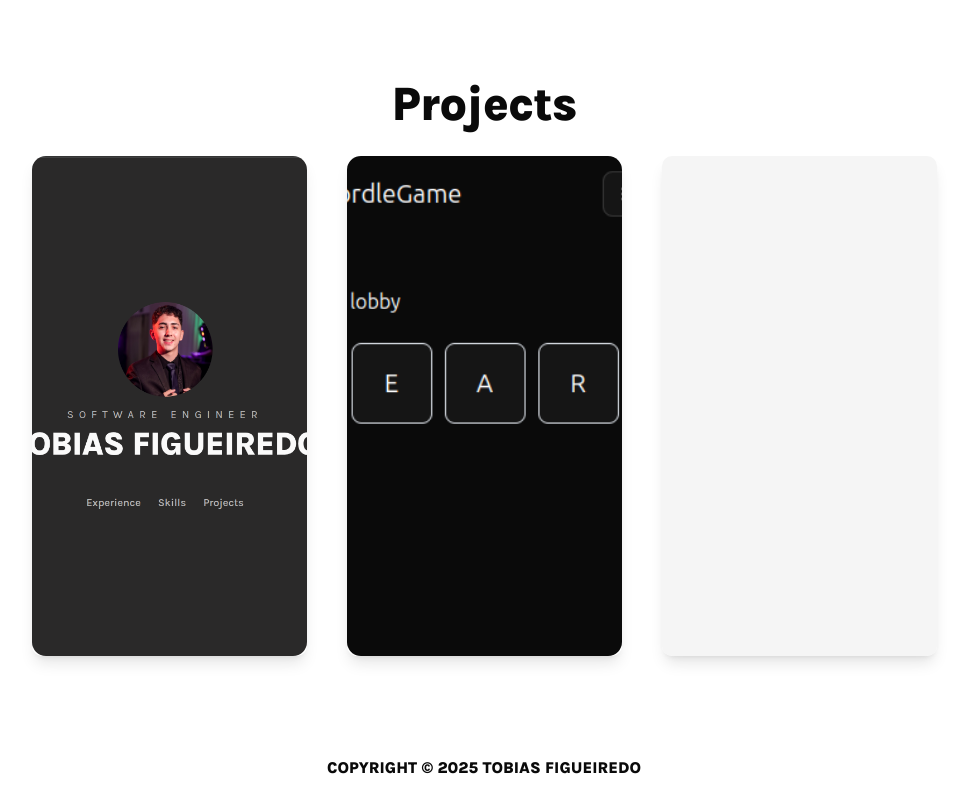
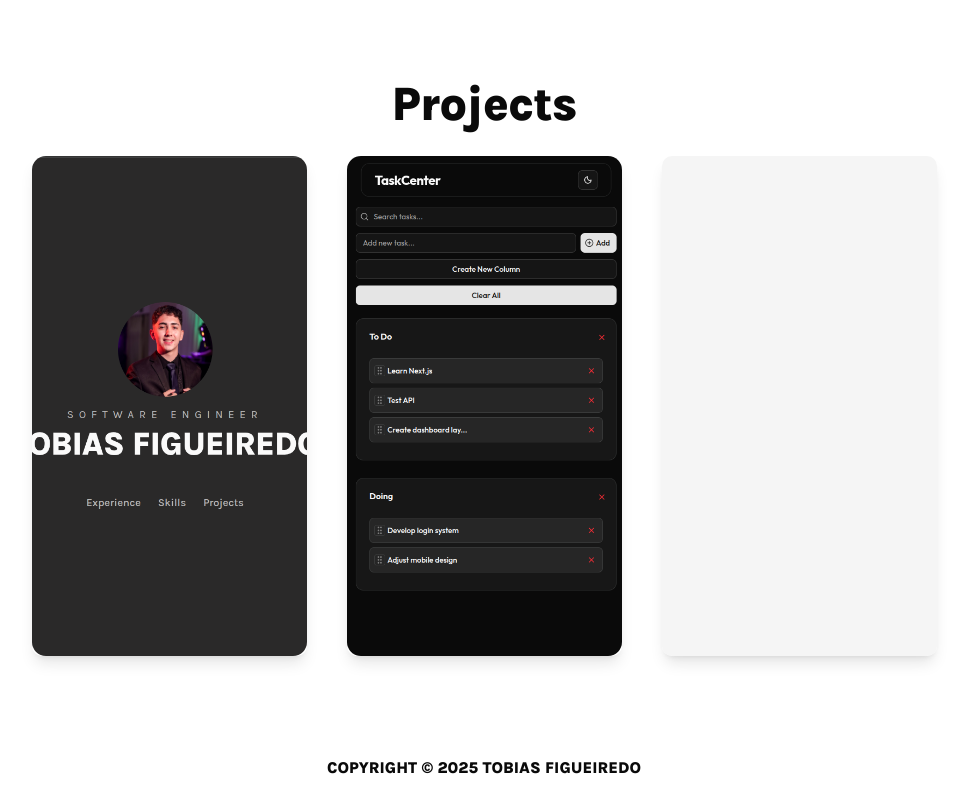
Before and after one commit to Tobias-fernandes/portfolio-tobias, a Next.js app: page / in a window 1280 px wide. Shown: the part 2180-2980 px from the top of the page, without its empty margins (156-1122 px from the left). Built offline with nearby package versions, Linux system fonts and the light colour scheme.

Commit message:
fix: change project display

```diff
--- a/src/components/website/projects.tsx
+++ b/src/components/website/projects.tsx
@@ -45,10 +45,11 @@ const Projects: React.FC = () => {
       link: "https://github.com/Tobias-fernandes/portfolio-tobias",
     },
     {
-      imgSrc: "wordle.png",
-      title: "Worlde Game",
-      description: "A web game to try to discover a random word",
-      link: "https://github.com/Tobias-fernandes/WordleGame",
+      imgSrc: "task-center.png",
+      title: "Task Center",
+      description:
+        "A web application to manage tasks and projects with Drag and Drop.",
+      link: "https://github.com/Tobias-fernandes/task-dragdrop",
     },
     {
       imgSrc: "",
```
Also changed, not shown: public/projects/task-center.png (added).
